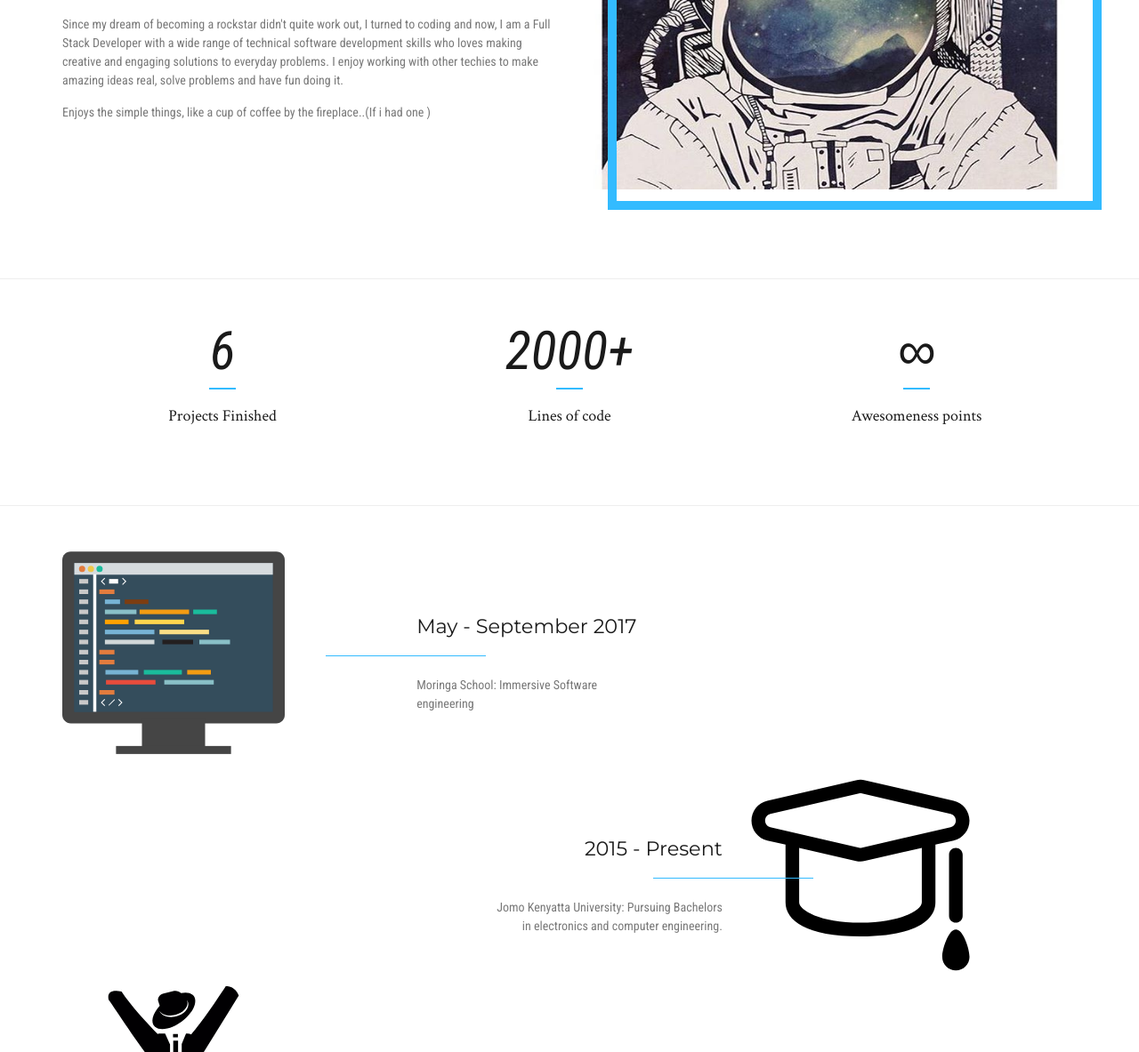
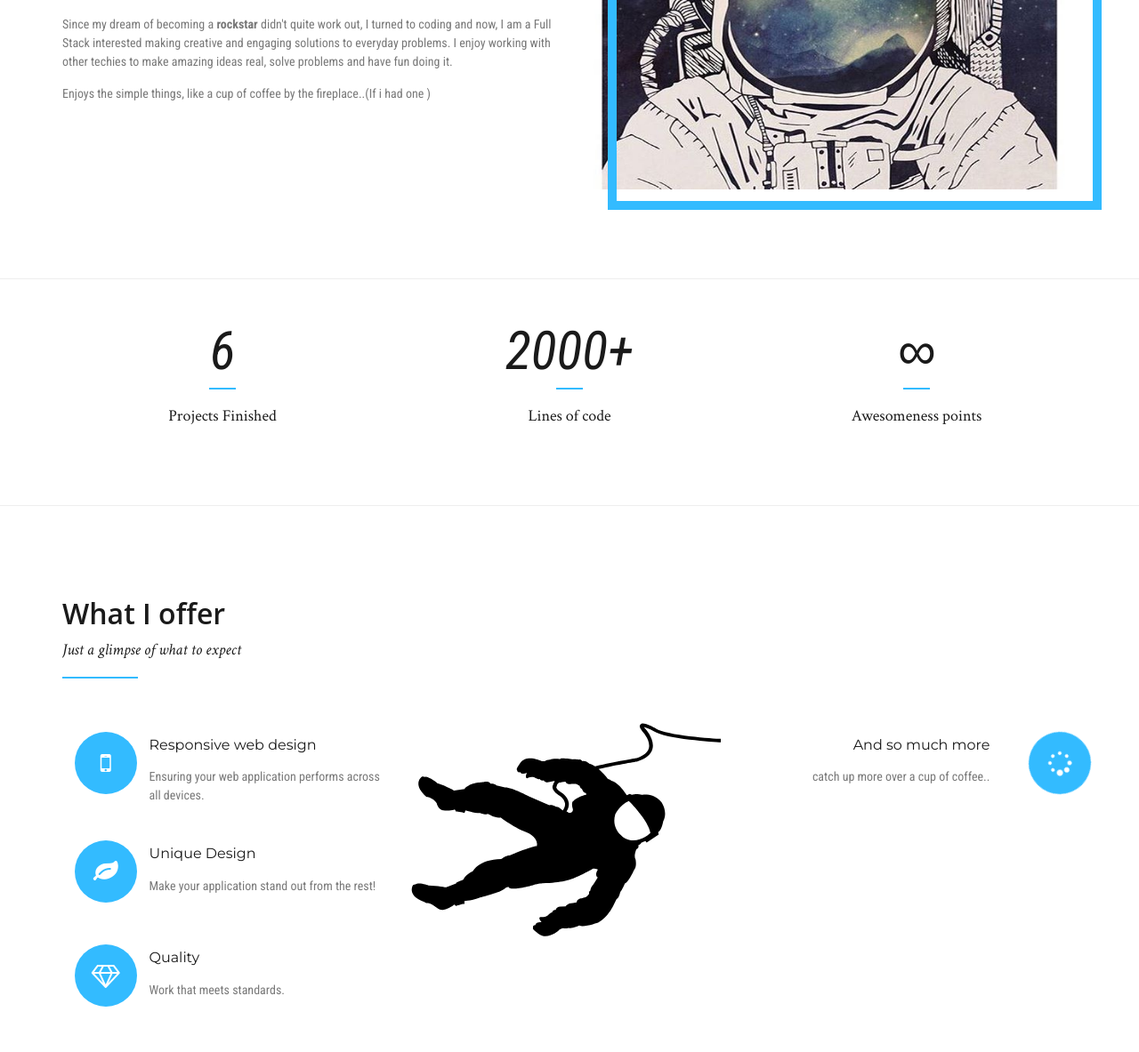
Before and after one commit to samwelkinuthia/samwelkinuthia.github.io, a plain HTML site: page index.html in a window 1280 px wide. Shown: the part 417-1600 px from the top of the page at 89% size. Drawn offline with Linux system fonts and the light colour scheme.

Commit message:
uneeded career path

```diff
--- a/index.html
+++ b/index.html
@@ -144,9 +144,11 @@
                 <div class="separator_left"></div>
               </div>
               <div class="feature_content wow fadeIn m-top-20">
-                <p>Since my dream of becoming a rockstar didn't quite work out, I turned to coding and now, I am a Full Stack Developer with a wide range of technical software development skills who loves making creative and engaging solutions to everyday
+                <p>Since my dream of becoming a <b>rockstar</b> didn't quite work out, I turned to coding and now, I am a Full Stack interested making creative and engaging solutions to everyday
                   problems. I enjoy working with other techies to make amazing ideas real, solve problems and have fun doing it.
                 </p>
+
+                <!-- <p>currently working at <a href="https://cyclesystem.org">Cycle Systems</a></p> -->
 
                 <p>Enjoys the simple things, like a cup of coffee by the fireplace..(If i had one )</p>
 
@@ -222,11 +224,9 @@
       <br />
 
       <!--Our Work Section-->
-      <div class="container">
+      <!-- <div class="container">
         <div class="row">
           <div class="main_work">
-            <!-- End off work-item -->
-
             <div class="col-md-7 col-sm-12 col-xs-12">
               <div class="work_item">
                 <div class="row">
@@ -246,8 +246,6 @@
 
               </div>
             </div>
-            <!-- End off work-item -->
-
             <div class="col-md-7 col-md-offset-5 col-sm-12 col-xs-12">
               <div class="work_item">
                 <div class="row">
@@ -266,8 +264,6 @@
                 </div>
               </div>
             </div>
-            <!-- End off work-item -->
-
             <div class="col-md-7 col-sm-12 col-xs-12">
               <div class="work_item">
                 <div class="row">
@@ -287,17 +283,9 @@
 
               </div>
             </div>
-            <!-- End off work-item -->
-
           </div>
         </div>
-      </div>
-      <br />
-      <br />
-      <br />
-      <hr />
-      <br />
-      <br />
+      </div> -->
       <br />
 
       <div class="container">
```
